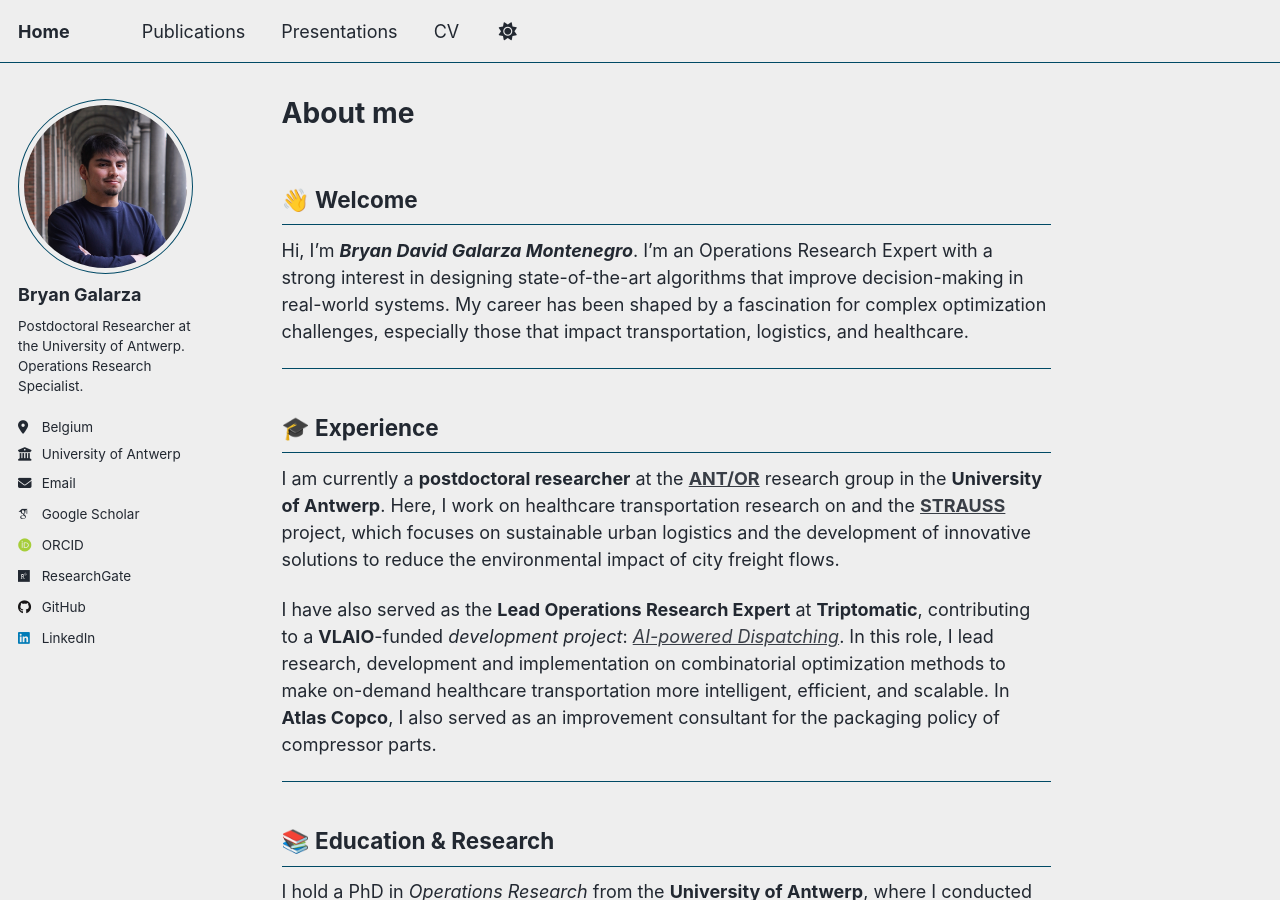
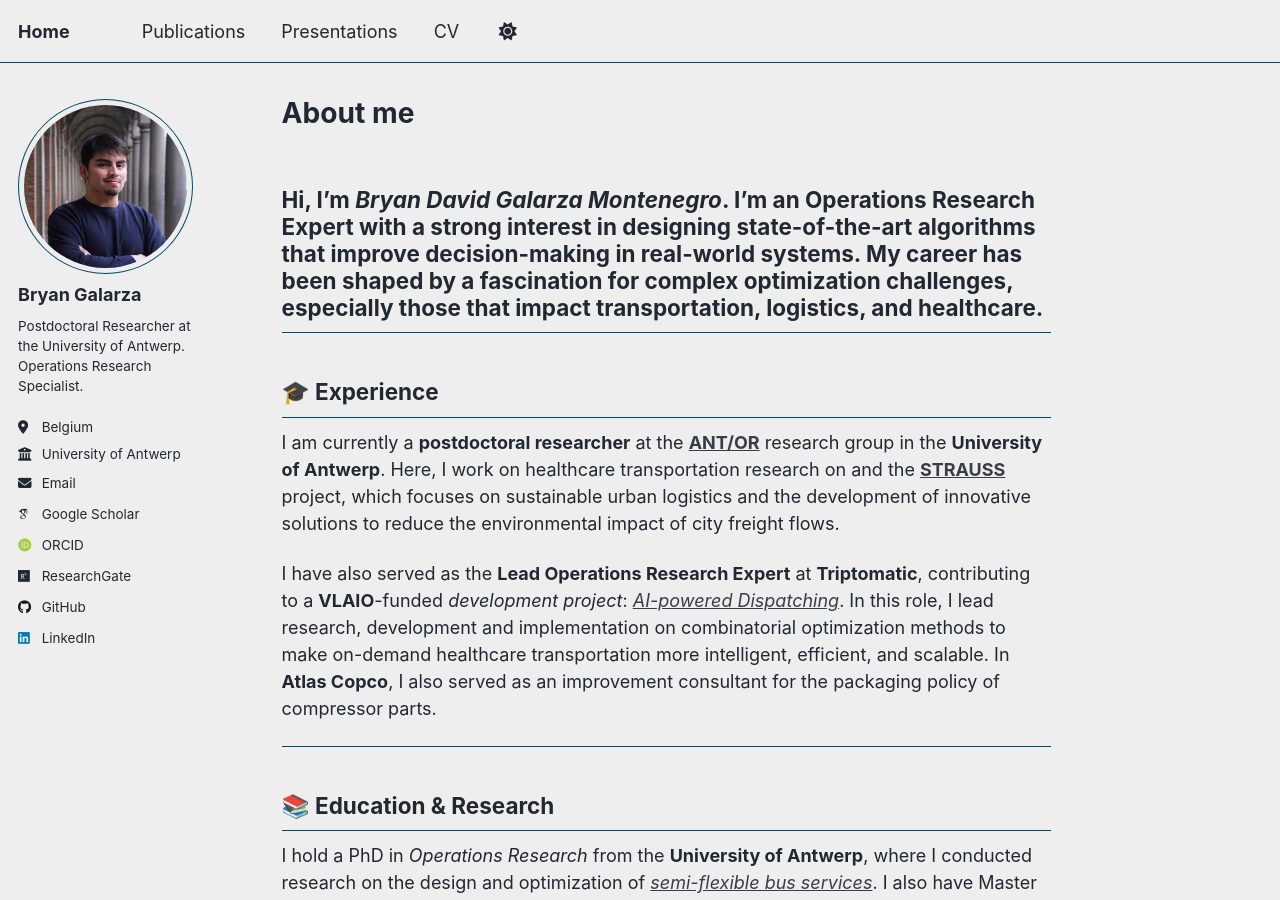
Before and after one commit to BryanG13/bryang13.github.io, a Jekyll site: the page built from _pages/about.md, in a window 1280 px wide and 900 px high. Built offline with Jekyll 4.4.1, drawn with Linux system fonts in a browser that asks for light colours; some web fonts are replaced; a script that is not in the unit is left out.

Commit message:
try new about me

```diff
--- a/_pages/about.md
+++ b/_pages/about.md
@@ -6,13 +6,8 @@ redirect_from:
   - /about/
   - /about.html
 ---
-
-## 👋 Welcome
-
 Hi, I'm ***Bryan David Galarza Montenegro***. I'm an Operations Research Expert with a strong interest in designing state-of-the-art algorithms that improve decision-making in real-world systems. My career has been shaped by a fascination for complex optimization challenges, especially those that impact transportation, logistics, and healthcare.
-
 ---
-
 ## 🎓 Experience
 
 I am currently a **postdoctoral researcher** at the [**ANT/OR**](https://www.uantwerpen.be/en/research-groups/ant-or/) research group in the **University of Antwerp**. Here, I work on healthcare transportation research on and the [**STRAUSS**](https://www.kuleuven.be/lim/research/projects/strauss) project, which focuses on sustainable urban logistics and the development of innovative solutions to reduce the environmental impact of city freight flows.
@@ -20,7 +15,6 @@ I am currently a **postdoctoral researcher** at the [**ANT/OR**](https://www.uan
 I have also served as the **Lead Operations Research Expert** at **Triptomatic**, contributing to a **VLAIO**-funded *development project*: [*AI-powered Dispatching*](https://triptomatic.com/en-be/nemt#dispatching). In this role, I lead research, development and implementation on combinatorial optimization methods to make on-demand healthcare transportation more intelligent, efficient, and scalable. In **Atlas Copco**, I also served as an improvement consultant for the packaging policy of compressor parts.
 
 ---
-
 ## 📚 Education & Research
 
 I hold a PhD in *Operations Research* from the **University of Antwerp**, where I conducted research on the design and optimization of [*semi-flexible bus services*](https://repository.uantwerpen.be/docman/irua/5e80f4/196398.pdf). I also have Master of Science degree in *Engineering Science: Operations Research and Industrial Engineering* from **Ghent University**.
@@ -36,7 +30,6 @@ My research interests lie in:
 - 🔬 Metaheuristics and exact optimization methods
 
 ---
-
 ## 🌍 Beyond Work
 
 Outside of work, I enjoy photography, traveling, and discovering hidden places. Exploring nature and small towns helps me recharge and often gives me new perspectives on the problems I tackle in my professional life. Here below, you can click to view a random photo I have taken!
```
